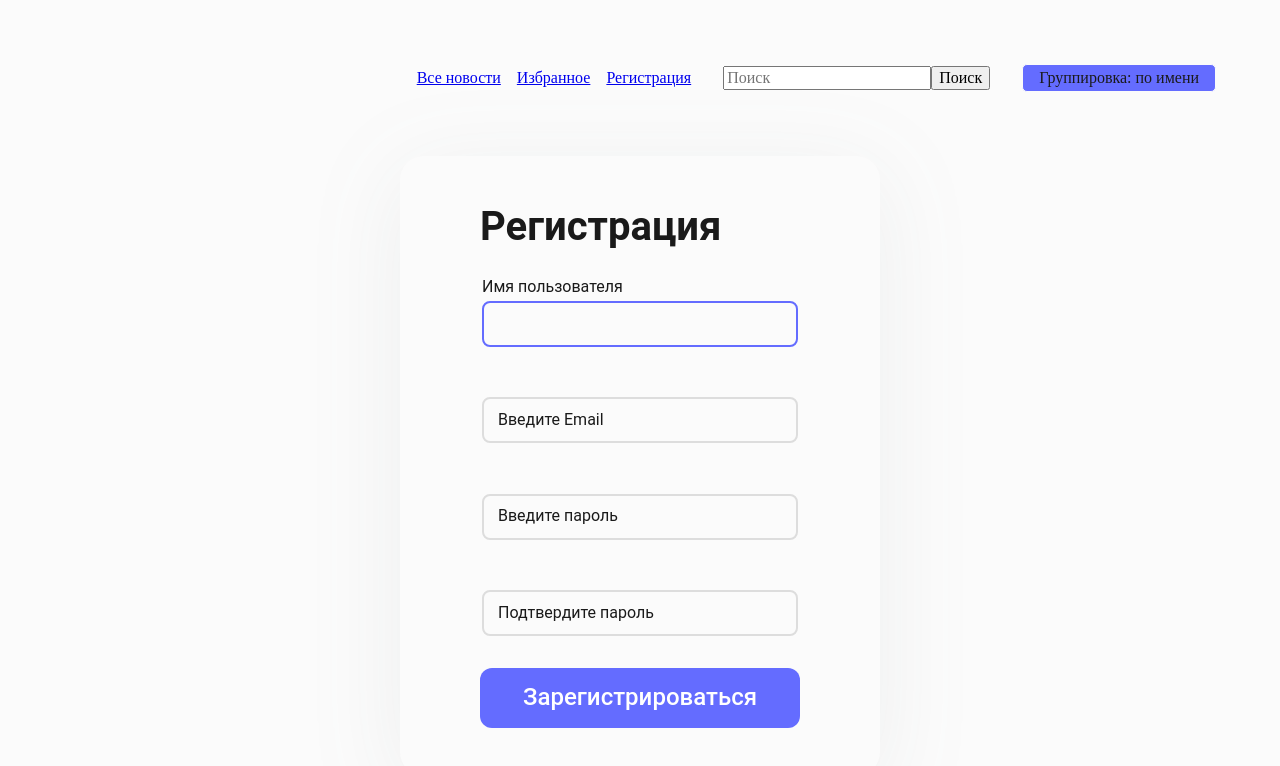
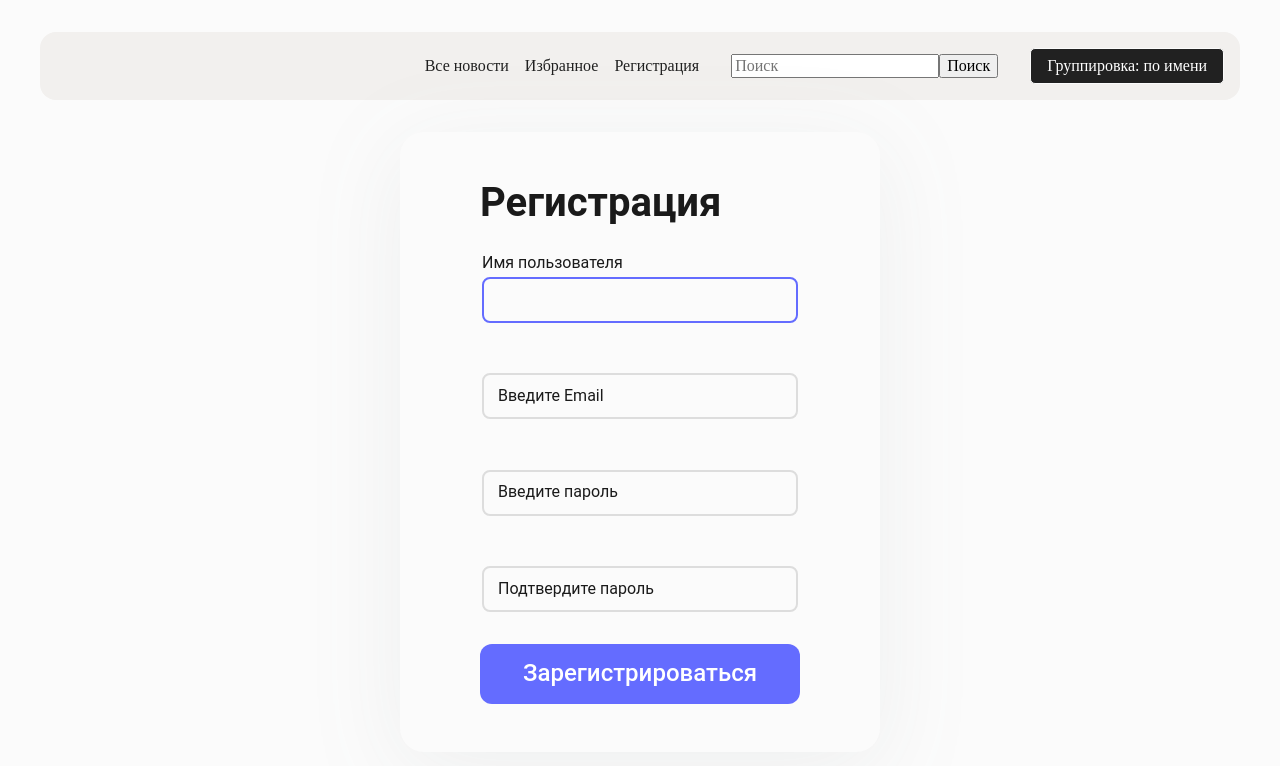
Before and after one commit to Igor098/NewsAPI, a React (Vite) app: page /register in a window 1280 px wide. Shown: the top 766 px of the page. Built offline with nearby package versions, Linux system fonts and the light colour scheme.

Commit message:
fix: продолжаю работать со стилями

```diff
--- a/src/components/Header/ui/Header.tsx
+++ b/src/components/Header/ui/Header.tsx
@@ -5,20 +5,20 @@ import {Dropdown} from "../../Dropdown";
 
 export const Header = () => {
     return (
-        <header>
+        <header className={style.header}>
             <div className={style.container}>
                 <div className={style.headerWrapper}>
                     <nav>
                         <ul className={`${style.navigationList} ${style.listReset}`}>
-                            <li>
+                            <li className={style.navigationItem}>
                                 <Link to='/'>Все новости</Link>
                             </li>
 
-                            <li>
+                            <li className={style.navigationItem}>
                                 <Link to='/favourites'>Избранное</Link>
                             </li>
 
-                            <li>
+                            <li className={style.navigationItem}>
                                 <Link to='/register'>Регистрация</Link>
                             </li>
                         </ul>
--- a/src/components/Header/ui/style.module.scss
+++ b/src/components/Header/ui/style.module.scss
@@ -1,10 +1,15 @@
 @use '../../../styles/global' as style;
 
 
+.header {
+  margin: 2rem 0;
+}
+
 .container {
-  max-width: 1280px;
+  max-width: 1200px;
   margin: 0 auto;
-  padding: 2rem;
+  background-color: style.$color-smoke-white;
+  border-radius: 1rem;
 }
 
 .headerWrapper {
@@ -13,7 +18,7 @@
   justify-content: flex-end;
   gap: 2rem;
   //background-color: style.$color-blue;
-  padding: 2rem;
+  padding: 1rem;
 }
 
 .navigationList {
@@ -21,6 +26,15 @@
   align-items: center;
   justify-content: flex-end;
   gap: 1rem;
+}
+
+.navigationItem {
+  a {
+    color: style.$color-dark-gray;
+    text-decoration: none;
+    font-size: 1rem;
+    font-weight: 500;
+  }
 }
 
 .dropdown {
@@ -32,9 +46,9 @@
 
 .dropdownToggle {
   min-width: 12rem;
-  padding: 0.25rem 1rem;
-  background-color: style.$color-blue; /* Цвет фона кнопки */
-  color: style.$color-black;
+  padding: 0.5rem 1rem;
+  background-color: style.$color-dark-gray; /* Цвет фона кнопки */
+  color: style.$color-white;
   border: 1px solid style.$color-mostly-white;
   cursor: pointer;
   border-radius: 5px;
@@ -42,9 +56,8 @@
   transition: background-color 0.3s ease-in-out, color 0.3s ease-in-out;
 
   &:hover {
-    background-color: #7d85f5;
-    border: 1px solid #7d85f5;
-    color: style.$color-black;
+    background-color: style.$color-hover;
+    color: style.$color-white;
 
     button {
       color: style.$color-white;
@@ -54,7 +67,7 @@
 
 .dropdownMenu {
   position: absolute;
-  width: max-content;
+  min-width: 12rem;
   display: grid;
   justify-items: center;
   opacity: 0;
@@ -62,7 +75,6 @@
   border: 1px solid style.$color-light-gray;
   border-radius: 5px;
   z-index: 10;
-  min-width: 10rem;
   box-shadow: 0 4px 6px rgba(0, 0, 0, 0.1);
   transform: scale(0.95);
   pointer-events: none;
@@ -84,6 +96,7 @@
   border-bottom: 1px solid style.$color-light-gray;
   font-size: 0.9em;
   z-index: 100;
+  transition: background-color .3s ease-in-out, color .3s ease-in-out;
 }
 
 /* Убираем границу для последнего элемента */
@@ -93,7 +106,7 @@
 
 /* Изменение фона при наведении на элемент меню */
 .dropdownItem:hover {
-  background-color: style.$color-blue;
+  background-color: style.$color-hover;
   color: style.$color-white;
 }
 
--- a/src/features/NewsItem/ui/NewsItem.tsx
+++ b/src/features/NewsItem/ui/NewsItem.tsx
@@ -23,7 +23,7 @@ export const NewsItem = (article: INewsItemState) => {
             }
         } else {
             try {
-                await dispatch(deleteNews(article.id));
+                await dispatch(deleteNews(article.id)).unwrap();
             } catch (error) {
                 console.error('Ошибка при удалении новости', error);
             }
@@ -42,7 +42,7 @@ export const NewsItem = (article: INewsItemState) => {
             <div className={style.newsWrapper}>
                 <h3 className={style.title}>{article.title}</h3>
                 {article.description && <p className={style.description}>{article.description}</p>}
-                <button className={style.addFavourite} onClick={saveOrDeleteNews}>{localLoading ? 'Обработка...' : (isSaved ? 'Удалить' : 'Добавить')}</button>
+                <button className={`${style.addFavourite} ${style.btnReset}`} onClick={saveOrDeleteNews}>{localLoading ? 'Обработка...' : (isSaved ? 'Удалить' : 'Добавить')}</button>
             </div>
             <a className={style.sourceLink} href={article.url}></a>
         </div>
--- a/src/features/NewsItem/ui/style.module.scss
+++ b/src/features/NewsItem/ui/style.module.scss
@@ -16,6 +16,10 @@
 }
 
 .newsWrapper {
+  display: flex;
+  justify-content: center;
+  flex-direction: column;
+  align-items: center;
   padding-inline: 1.5rem;
   padding-bottom: 1.5rem;
 }
@@ -58,4 +62,8 @@
 .addFavourite {
   position: sticky;
   z-index: 10;
+  background-color: style.$coffee-color;
+  color: style.$color-white;
+  padding: 0.5rem 1rem;
+  border-radius: 5px;
 }
--- a/src/styles/_colors.scss
+++ b/src/styles/_colors.scss
@@ -5,5 +5,9 @@ $color-blue: #646cff;
 $color-green: #97bf0d;
 $color-white: #ffffff;
 $color-black: #1a1a1a;
+$color-dark-gray: rgba(33, 33, 33, 1);
+$color-hover: rgb(75, 74, 74);
+$coffee-color: rgba(178, 157, 140, 1);
+$color-smoke-white: rgba(242, 240, 238, 1);
 $color-light-gray: #dddddd;
 $color-mostly-white: #fbfbfb;
```
